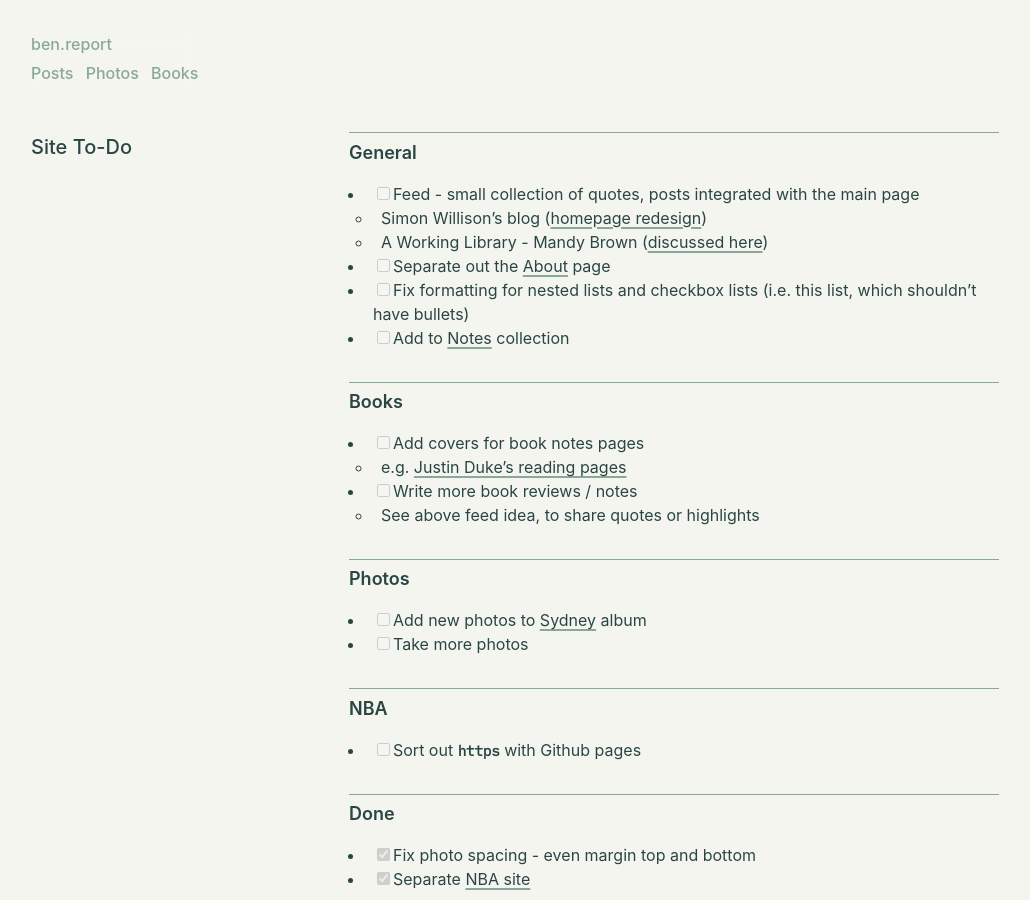
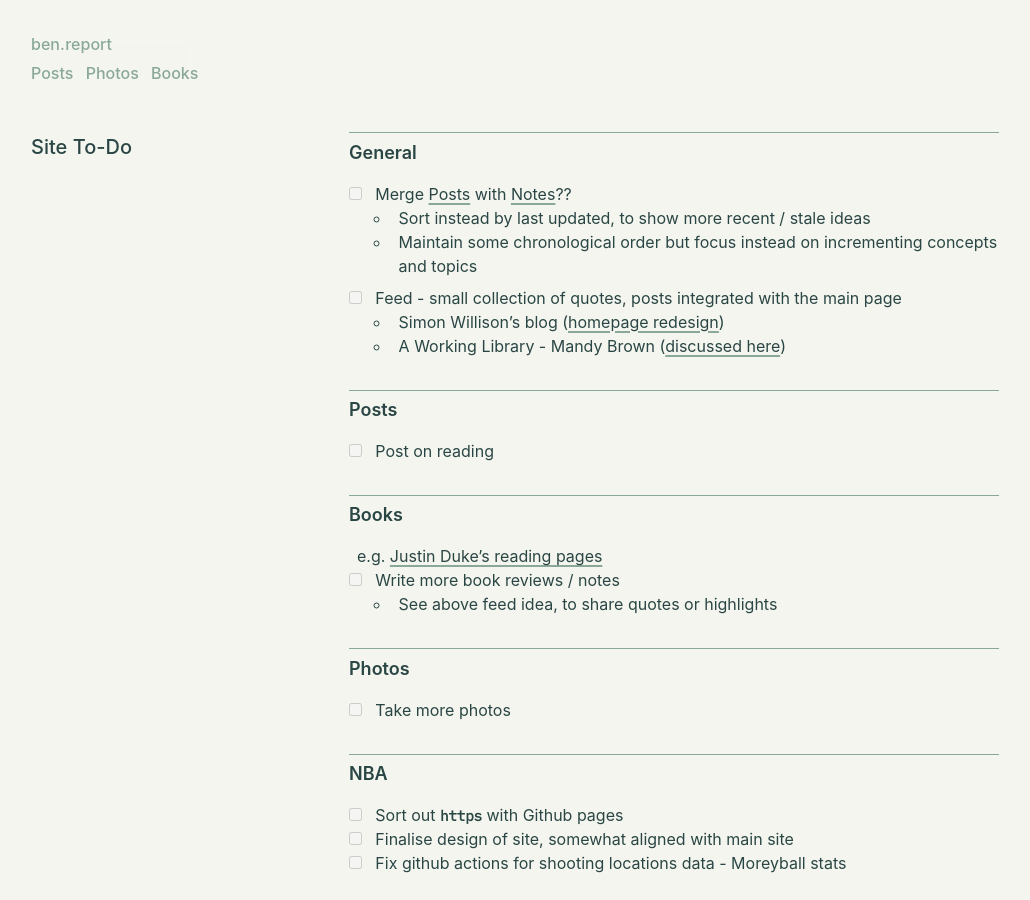
Before and after one commit to penborter/ben-report, a Jekyll site: the page built from TODO.md, in a window 1280 px wide and 900 px high. Shown: the whole window, without its empty margins (1-1031 px from the left). Built offline with Jekyll 4.4.1, drawn with Linux system fonts in a browser that asks for light colours; some web fonts are replaced; some of the changed text lies outside the part shown.

Commit message:
Dec reading

```diff
--- a/TODO.md
+++ b/TODO.md
@@ -4,28 +4,38 @@ permalink: /todo
 ---
 
 ## General
+- [ ] Merge [Posts](/posts) with [Notes](/notes)??
+  - Sort instead by last updated, to show more recent / stale ideas
+  - Maintain some chronological order but focus instead on incrementing concepts and topics
 - [ ] Feed - small collection of quotes, posts integrated with the main page
   - Simon Willison's blog ([homepage redesign](https://simonwillison.net/2024/Jun/12/homepage-redesign/))
   - A Working Library - Mandy Brown ([discussed here](https://aworkinglibrary.com/writing/coming-home))
-- [ ] Separate out the [About](/) page
-- [ ] Fix formatting for nested lists and checkbox lists (i.e. this list, which shouldn't have bullets)
-- [ ] Add to [Notes](/notes) collection
+
+
+## Posts
+- [ ] Post on reading
 
 
 ## Books
-- [ ] Add covers for book notes pages
   - e.g. [Justin Duke's reading pages](https://jmduke.com/posts/post/cable-cowboy/)
 - [ ] Write more book reviews / notes
   - See above feed idea, to share quotes or highlights
 
 
 ## Photos
-- [ ] Add new photos to [Sydney](/photos/sydney) album
 - [ ] Take more photos
+
 
 ## NBA
 - [ ] Sort out `https` with Github pages
+- [ ] Finalise design of site, somewhat aligned with main site
+- [ ] Fix github actions for shooting locations data - Moreyball stats
 
 ## Done
 - [x] Fix photo spacing - even margin top and bottom
 - [x] Separate [NBA site](https://nba.ben.report)
+- [x] Start adding to [Notes](/notes) collection
+- [x] Add covers for book notes pages
+- [x] Add new photos to [Sydney](/photos/sydney) album
+- [x] Add social media links
+- [x] Fix formatting for nested lists and checkbox lists (i.e. this list, which shouldn't have bullets)
--- a/_pages/books.html
+++ b/_pages/books.html
@@ -1,7 +1,7 @@
 ---
 layout: default
 title: Bookshelf
-updated: October 2024
+updated: December 2024
 permalink: /books
 ---
 
--- a/_sass/layout.scss
+++ b/_sass/layout.scss
@@ -806,6 +806,29 @@ footer {
   }
 }
 
+// Checkbox Lists, e.g. TODO page
+
+ul.task-list {
+  list-style: none;
+  padding-left: 0;
+
+  li.task-list-item {
+    padding-left: 0;
+
+    .task-list-item-checkbox {
+      margin: 0 1em 0 0;
+    }
+
+    ul {
+      padding-left: 2.6em;
+
+      &:last-child {
+        margin-bottom: 0.5em;
+      }
+    }
+  }
+}
+
 // Figures
 
 figure {
```
Also changed, not shown: _data/reading.yml (+10 -0 lines).
